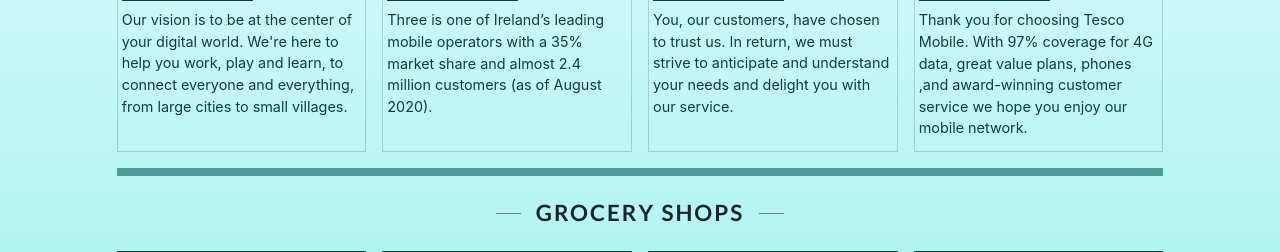
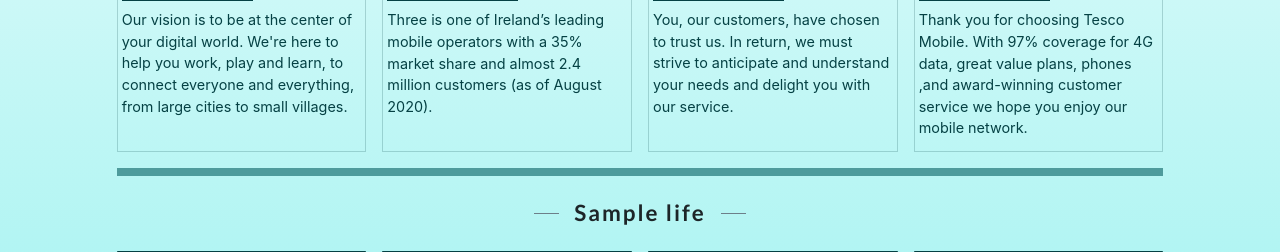
Before and after one commit to tsokac2/newirishlife, a Django app: page /life in a window 1280 px wide. Shown: the part 1293-1545 px from the top of the page. Run offline with Django 3.2, Linux system fonts and the light colour scheme; tables that the repository leaves empty hold one stand-in row (values such as "Sample post"); some libraries are stand-ins or nearby versions.

Commit message:
Refactor code for life template

```diff
--- a/life/templates/life/life.html
+++ b/life/templates/life/life.html
@@ -9,7 +9,9 @@
                     <div class="col-12 col-lg-10">
                         <div class="row justify-content-center">
                             <div class="col-12 col-md-6">
-                                <h1>LIFE</h1>
+                                {% for life in life_section %}
+                                    <h1>{{life.main_title}}</h1>
+                                {% endfor %}
                                 <div class="intro-life">
                                     <p><strong>Beauty, culture, great craic, and plenty to do!</strong></p>
                                     <p>There’s always craic to be had, and you’re never more than a stone’s throw away from nature.</p>
@@ -53,7 +55,9 @@
                 </div>
                 <div class="row justify-content-center">
                     <div class="col-12 text-center">
-                        <h2 class="sub-h2">ACCOMMODATION</h2>
+                        {% for life in life_section %}
+                            <h2 class="sub-h2">{{life.sub_title_1}}</h2>
+                        {% endfor %}
                     </div>
                     <div class="col-12 col-lg-10 cards-wrap p-0">
                         <div id="Card1" class="wrap">
@@ -144,7 +148,9 @@
                 <div class="row justify-content-center">
                     <div class="col-12 col-lg-10 p-2 sub-section-border"></div>
                     <div class="col-12 text-center">
-                        <h2 class="sub-h2">MOBILE NETWORKS</h2>
+                        {% for life in life_section %}
+                            <h2 class="sub-h2">{{life.sub_title_2}}</h2>
+                        {% endfor %}
                     </div>
                     <div class="col-12 col-lg-10 cards-wrap p-0">
                         <div id="Card5" class="wrap">
@@ -235,7 +241,9 @@
                 <div class="row justify-content-center">
                     <div class="col-12 col-lg-10 p-2 sub-section-border"></div>
                     <div class="col-12 text-center">
-                        <h2 class="sub-h2">GROCERY SHOPS</h2>
+                        {% for life in life_section %}
+                            <h2 class="sub-h2">{{life.sub_title_3}}</h2>
+                        {% endfor %}
                     </div>
                     <div class="col-12 col-lg-10 cards-wrap p-0">
                         <div id="Card9" class="wrap">
```
